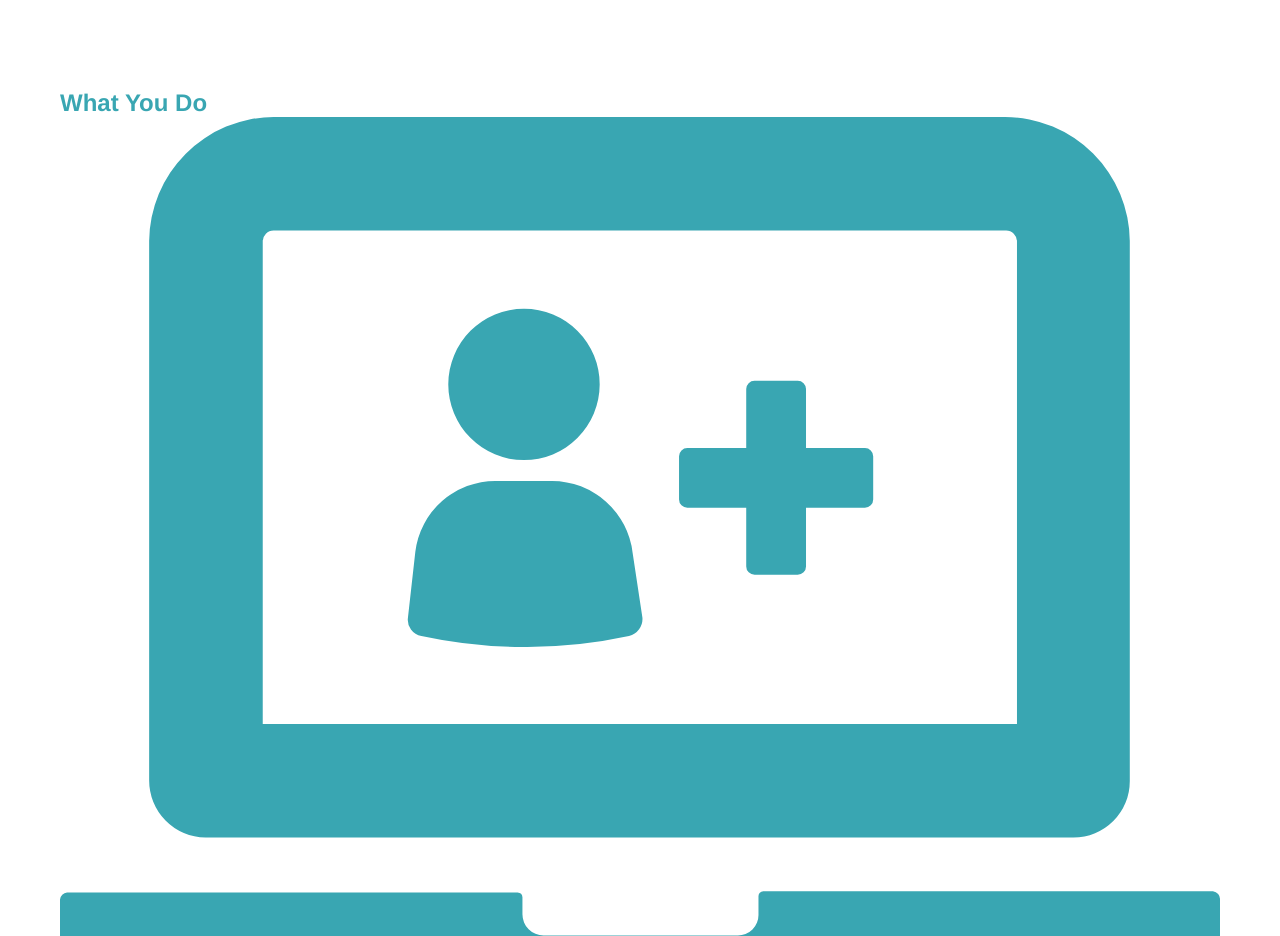
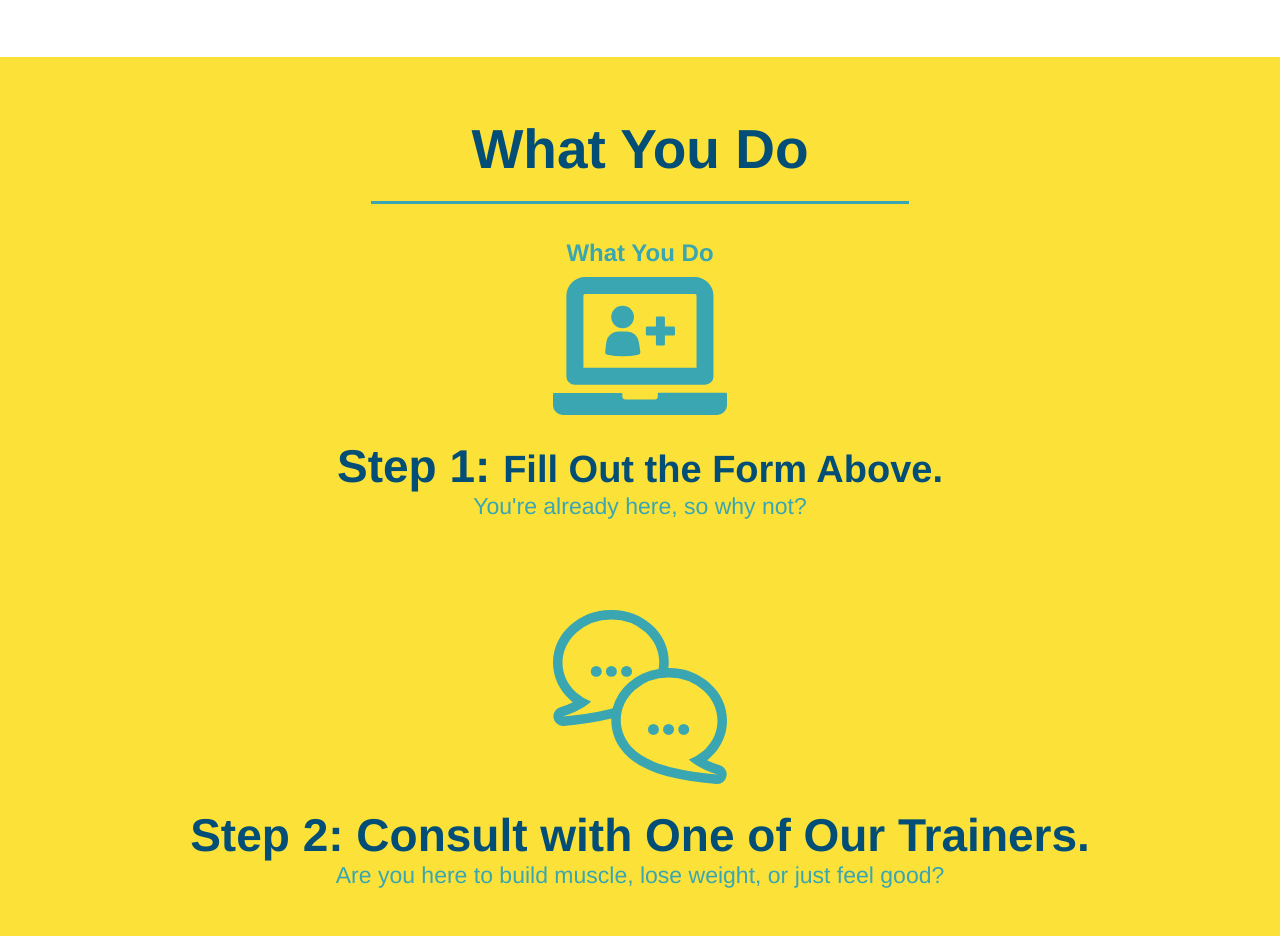
Before and after one commit to Reetah589/run-buddy, a plain HTML site: page index.html in a window 1280 px wide. Shown: the part 1031-1967 px from the top of the page. Drawn offline with Linux system fonts and the light colour scheme; files whose address does not match are found by name.

Commit message:
html change

```diff
--- a/index.html
+++ b/index.html
@@ -72,6 +72,7 @@
 
      <!-- "what we do" section -->
      <section id="what-we-do" class="intro">
+         <h2 class="section-title primary-border">What We Do</h2>
          <h2>What We Do</h2>
          <p>
              butcher selfies chambray shabby chic gentrify readymade yr Echo Park XOXO Tumblr normcore Bansky direct trade Blue Bottle chillwave you probably haven't heard of them single-origin coffee Vice fanny pack fixie Odd Future Austin fingerstache pickled twee synth Wes Anderson Thundercats viral bitters flannel meggings narwhal Marfa Schlitz sustainable Intelligentsia umami deep v craft
@@ -79,13 +80,14 @@
      </section>
 
      <!-- "what you do" section -->
-     <section id="what-you-do">
+     <section id="what-you-do" class="steps">
+         <h2 class="section-title secondary-border">What You Do</h2>
          <h2>What You Do</h2>
 
          <div>
              <!-- insert this img element -->
              <img src="./assets/images/step-1.svg" alt="" />
-             <h3>Step 1: Fill Out the Form Above.</h3>
+             <h3>Step 1: <span>Fill Out the Form Above.</span></h3>
              <p>You're already here, so why not?</p>
          </div>
 
@@ -123,7 +125,7 @@
          <h2>❤️Made with love by Run Buddy</h2>
          <div>
              <a href="#">Read Our Privacy Policy</a><br />
-             &copy; 2019 Run Buddy, Inc.
+             &copy; 20199 Run Buddy, Inc.
          </div>
      </footer>
     </body>
--- a/style.css
+++ b/style.css
@@ -123,20 +123,56 @@ section {
     text-align: center;
 }
 
-.intro h2 {
-    font-size: 55px;
-    color: #024e76;
-    margin-bottom: 35px;
-    padding: 0 100px 20px 100px;
-    border-bottom: 3px solid;
-    border-color: #FCE138;
-    display: inline-block;
-}
 .intro p {
     line-height: 1.7;
     color: #39a6b2;
     width: 80%;
     font-size: 20px;
     margin: 0 auto;
+}
 
+.steps {
+    text-align: center;
+    background: #FCE138;
 }
+
+.section-title {
+    font-size: 55px;
+    color: #024e76;
+    margin-bottom: 35px;
+    padding: 0 100px 20px 100px;
+    display: inline-block;
+    border-bottom: 3px solid;
+}
+
+.primary-border {
+    border-color: #FCE138;
+}
+
+.secondary-border {
+    border-color: #39a6b2;
+}
+
+.steps div {
+    margin-bottom: 80px;
+}
+
+.steps img {
+    width: 15%;
+    margin: 10px 0;
+}
+
+.steps h3 {
+    color: #024e76;
+    font-size: 46px;
+    margin-top: 10px;
+}
+
+.steps p {
+    color: #39a6b2;
+    font-size: 23px;
+}
+
+.steps span {
+    font-size: 38px;
+}
```
